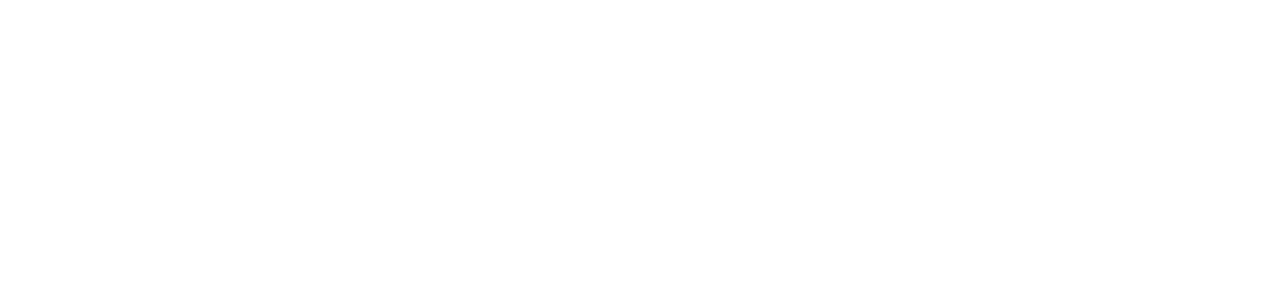
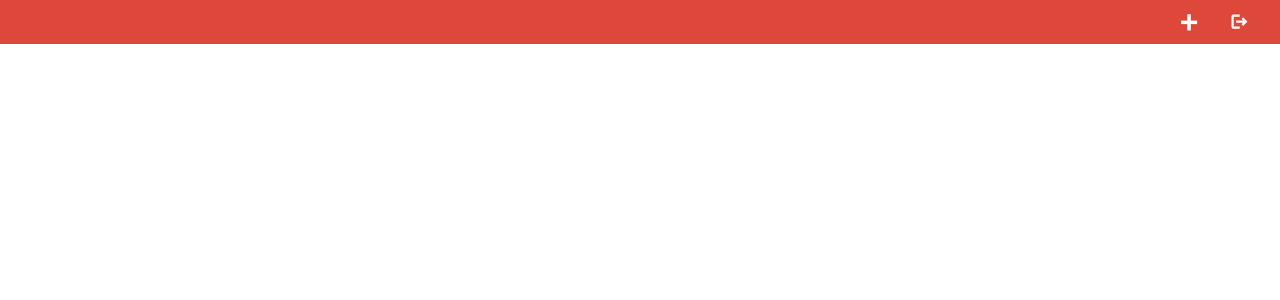
Before and after one commit to dziubichmarlena/toDoList_front, an Angular app: page /zadania in a window 1280 px wide. Before the commit this address led to /. Shown: the top 300 px of the page. Built offline with nearby package versions, Linux system fonts and the light colour scheme; sample sign-in values are in the browser's storage.

Commit message:
page after logged in correctly

```diff
--- a/package.json
+++ b/package.json
@@ -19,6 +19,7 @@
     "@angular/platform-browser": "^15.2.0",
     "@angular/platform-browser-dynamic": "^15.2.0",
     "@angular/router": "^15.2.0",
+    "material-design-icons": "^3.0.1",
     "rxjs": "~7.8.0",
     "tslib": "^2.3.0",
     "zone.js": "~0.12.0"
--- /dev/null
+++ b/src/app/guard/login.guard.ts
@@ -0,0 +1,24 @@
+import { Injectable } from '@angular/core';
+import { ActivatedRouteSnapshot, CanActivate, RouterStateSnapshot, UrlTree } from '@angular/router';
+import { Observable } from 'rxjs';
+import { Router } from '@angular/router'
+
+@Injectable({
+  providedIn: 'root'
+})
+export class LoginGuard implements CanActivate{
+
+  constructor(private router: Router) { }
+  canActivate(
+    route: ActivatedRouteSnapshot,
+    state: RouterStateSnapshot): Observable<boolean | UrlTree> | Promise<boolean | UrlTree> | boolean | UrlTree  {
+
+      const token = localStorage.getItem('token');
+      if (token) {
+        return true;
+      }
+
+      this.router.navigate([ '/logowanie' ]);
+      return false;
+    }
+  }
--- a/src/app/login/login.component.css
+++ b/src/app/login/login.component.css
@@ -5,6 +5,7 @@
     display: grid;
     grid-template-columns: 30% 30%;
     justify-content: center;
+    margin-left: -4rem;
 }
 
 
--- a/src/app/login/login.component.ts
+++ b/src/app/login/login.component.ts
@@ -29,12 +29,10 @@ export class LoginComponent {
       const payload = result.token.split('.')[1];
       const base64 = atob(payload);
       const tokenObject = JSON.parse(base64);
-      const id = this.user.id;
 
       localStorage.setItem('token', result.token);
       localStorage.setItem('login', tokenObject.iss);
-      localStorage.setItem('id', String(id));
-        this.router.navigate(["/rejestracja"]);
+        this.router.navigate(["/zadania"]);
 
     } catch {
       this.anyErrors = true;
--- /dev/null
+++ b/src/app/todopage/todopage.component.css
@@ -0,0 +1,30 @@
+#todoToolbar{
+    background-color: #de483a;
+    height: 44px;
+    display: flex;
+    justify-content: flex-end;
+}
+
+
+.toolbarButton{
+    color: white !important;
+    font-size: xx-large;
+    border-radius: 50%;
+    width: 50px !important;
+    min-width: 10px !important;
+    height: 40px;
+}
+
+.toolbarButton:hover{
+    background-color: hsla(0,0%,100%,0.2);
+}
+
+#logoutIcon{
+    color: white;
+    font-weight: bolder;
+}
+
+#logoutButton{
+    display: flex;
+    justify-content: end;
+}
--- /dev/null
+++ b/src/app/todopage/todopage.component.html
@@ -0,0 +1,9 @@
+<mat-toolbar>
+    <mat-toolbar-row id="todoToolbar">
+            <button mat-button class="toolbarButton">
+                <span matTooltip="Dodaj zadanie" matTooltipPosition="right">+</span>
+            </button>
+        <button mat-button class="toolbarButton" (click)="logout()" id="logoutButton"><mat-icon id="logoutIcon">logout</mat-icon>
+        </button>
+    </mat-toolbar-row>
+</mat-toolbar>
--- /dev/null
+++ b/src/app/todopage/todopage.component.ts
@@ -0,0 +1,19 @@
+import { Component } from '@angular/core';
+import { Router } from '@angular/router';
+
+@Component({
+  selector: 'app-todopage',
+  templateUrl: './todopage.component.html',
+  styleUrls: ['./todopage.component.css']
+})
+export class TodopageComponent {
+
+  constructor(private router: Router){}
+
+
+  logout() : void{
+    localStorage.clear();
+    this.router.navigate(['/logowanie']);
+  }
+
+}
--- a/src/styles.css
+++ b/src/styles.css
@@ -1,3 +1,4 @@
+@import url("https://fonts.googleapis.com/icon?family=Material+Icons");
 /* You can add global styles to this file, and also import other style files */
 html{
     height: 100%;
@@ -17,3 +18,9 @@ body{
 button{
     font-weight: bold;
 }
+
+mat-tooltip-component .mdc-tooltip__surface {
+    background-color: rgb(36, 36, 36);
+    color: white;
+    border-radius: 10px;
+}
```
Also changed, not shown: src/app/app-routing.module.ts (+7 -1 lines), src/app/app.module.ts (+10 -2 lines), 1 other file (tests, documents, lock files or other folders).
